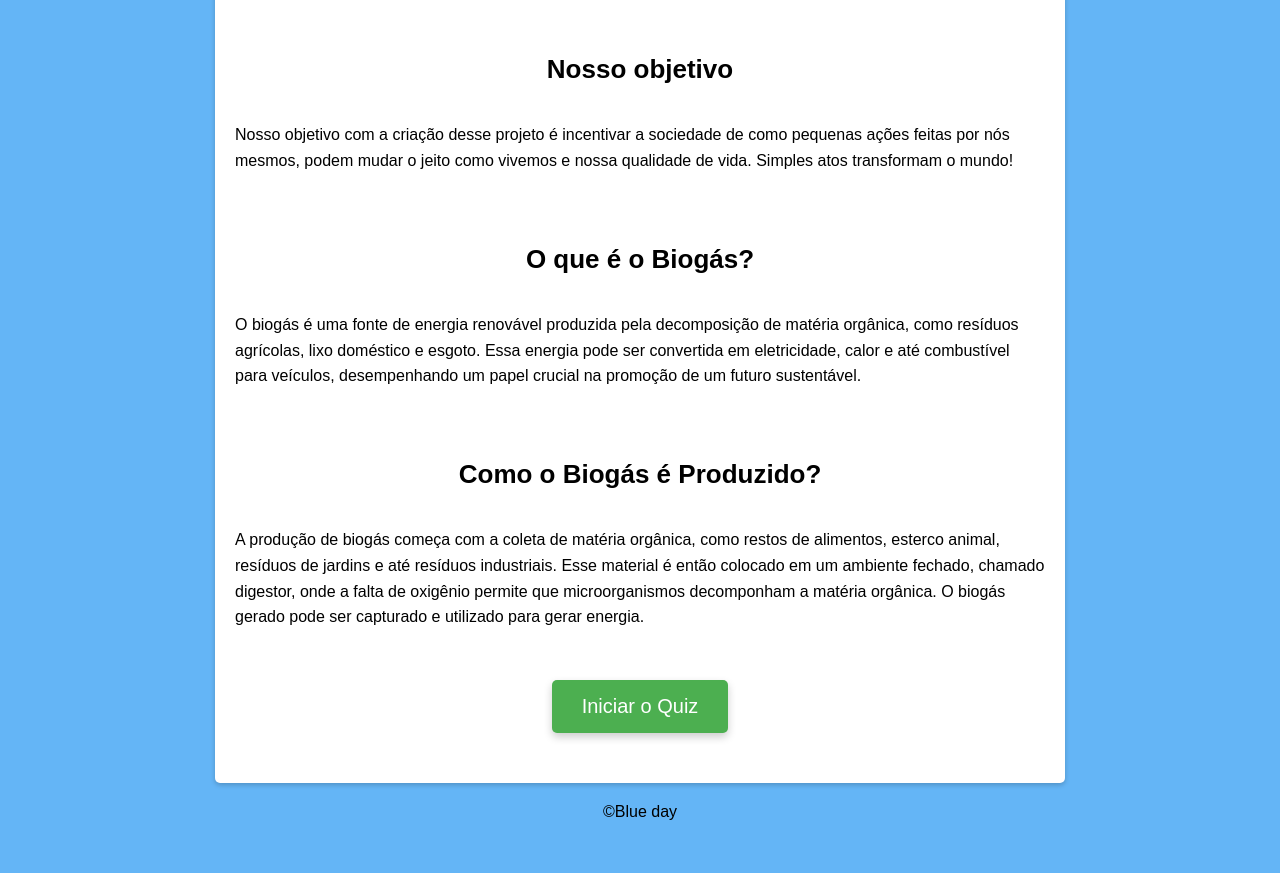
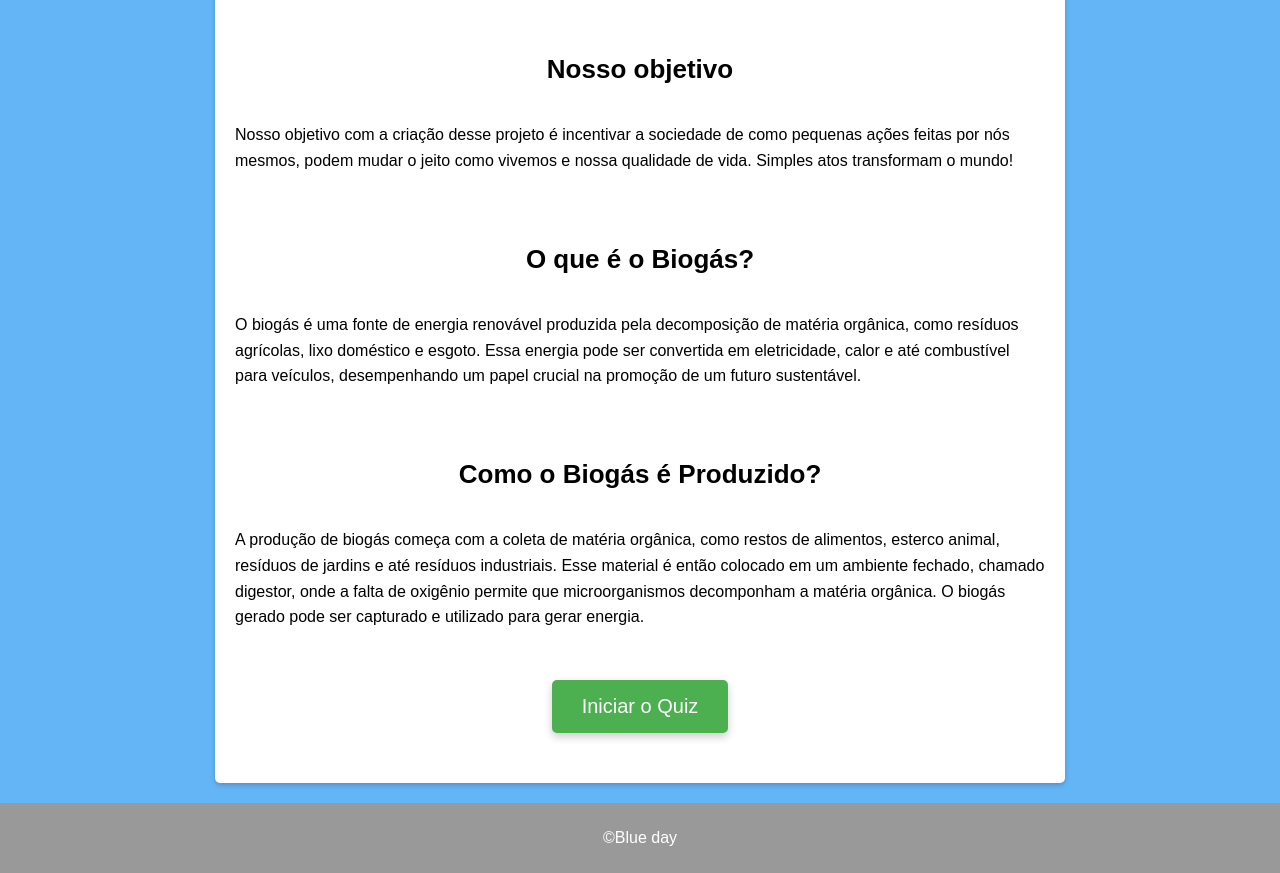
Before and after one commit to signalProteam/gs-FrontEnd-1, a plain HTML site: page index.html in a window 1280 px wide. Shown: the part 210-1083 px from the top of the page. Before the commit the page ends 1047 px from the top, so only its background shows below. Drawn offline with Linux system fonts and the light colour scheme.

Commit message:
Update estilo.css

```diff
--- a/css/estilo.css
+++ b/css/estilo.css
@@ -107,6 +107,14 @@ section img {
 
 #iniciar-quiz:hover {
     background-color: #45a049;
+}
+
+/* rodape */
+footer{
+    text-align: center;
+    padding: 10px 0;
+    background-color: #999999;
+    color: white;
 }
 
 #iniciar-quiz:disabled {
```
